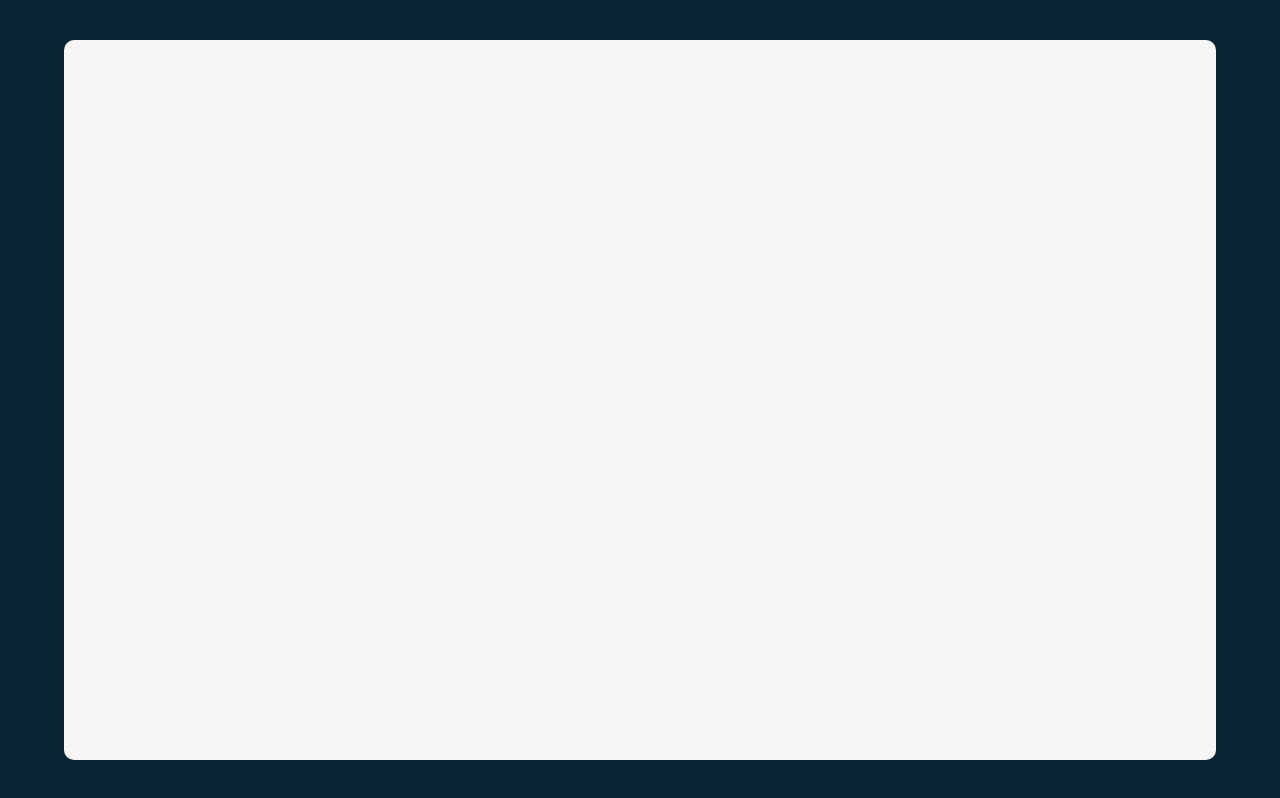
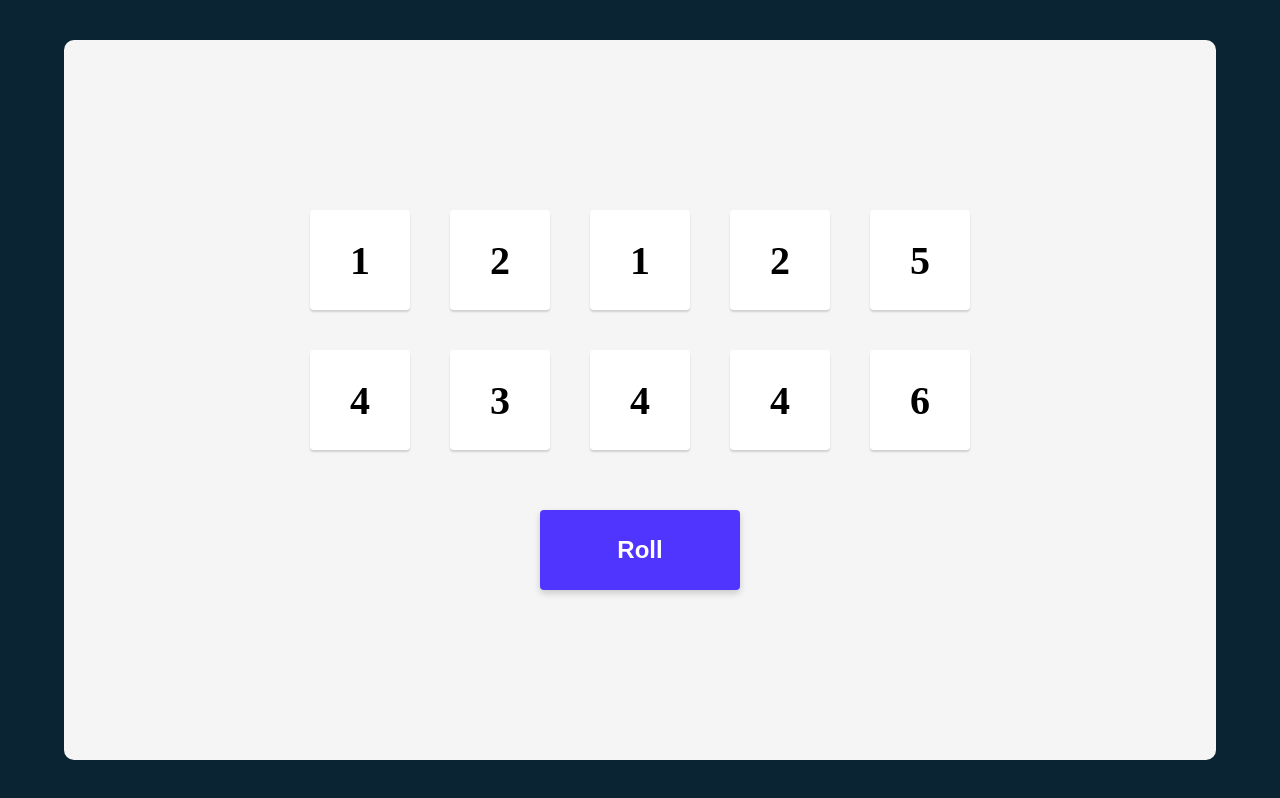
Before and after one commit to JustinTan-1/tenzies, a React (Vite) app: page / in a window 1280 px wide. Built offline with nearby package versions, Linux system fonts and the light colour scheme.

Commit message:
implemented dice and dice roll

```diff
--- a/src/App.jsx
+++ b/src/App.jsx
@@ -1,9 +1,33 @@
+import Dice from "./components/Dice"
+import React from 'react'
 
 function App() {
+  const [dice, setDice] = React.useState(allNewDice())
 
+  function allNewDice() {
+    const randomNums = []
+    for (let i = 0; i<10; i++) {
+      let num = Math.ceil(Math.random() * 6)
+      randomNums.push({value:num,isHeld:false})
+    }
+    return randomNums
+  }
+
+  function handleRoll() {
+    setDice(allNewDice())
+  }
+
+  const diceNums = dice.map((die) => {
+    return ( <Dice value={die.value}/>)
+  })
   return (
     <main className="main">
-      <div className="main--container"></div>
+      <div className="main--container">
+        <div className="dice--container">
+          {diceNums}
+        </div>
+        <button className="roll" onClick={handleRoll}>Roll</button>
+      </div>
     </main>
   )
 }
--- /dev/null
+++ b/src/components/Dice.jsx
@@ -0,0 +1,9 @@
+import React from 'react'
+
+export default function Dice(props) {
+    return (
+        <div className="dice">
+            {props.value}
+        </div>
+    )
+}
--- a/src/index.css
+++ b/src/index.css
@@ -12,9 +12,49 @@
   justify-content: center;
 
 }
-.main--container {
+ .main--container {
   width: 90%;
   background: rgba(245, 245, 245, 1);
   height: 90vh;
   border-radius: 10px;
+  display: flex;
+  flex-direction: column;
+  align-items: center;
+  justify-content: center;
+  gap: 60px;
 }
+
+.dice {
+  width: 100px;
+  height: 100px;
+  background: rgba(255, 255, 255, 1);
+  box-shadow: 0px 2px 2px 0px rgba(0, 0, 0, 0.15);
+  border-radius: 3.81px;
+  display: flex;
+  align-items: center;
+  justify-content: center;
+  font-weight: 700;
+  font-size: 2.5rem;
+  cursor: pointer;
+}
+
+.dice--container {
+  display: grid;
+  grid-template-columns: 100px 100px 100px 100px 100px;
+  grid-template-rows: 100px 100px;
+  gap: 40px;
+}
+
+.roll {
+  width: 200px;
+  height: 80px;
+  background: rgba(80, 53, 255, 1);
+  font-size: 24px;
+  font-weight: 700;
+  color: rgba(255, 255, 255, 1);
+  border-radius: 4px;
+  cursor: pointer;
+  outline: none;
+  border: none;
+  box-shadow: 0px 3.2px 7.68px 0px rgba(0, 0, 0, 0.18);
+}
```
